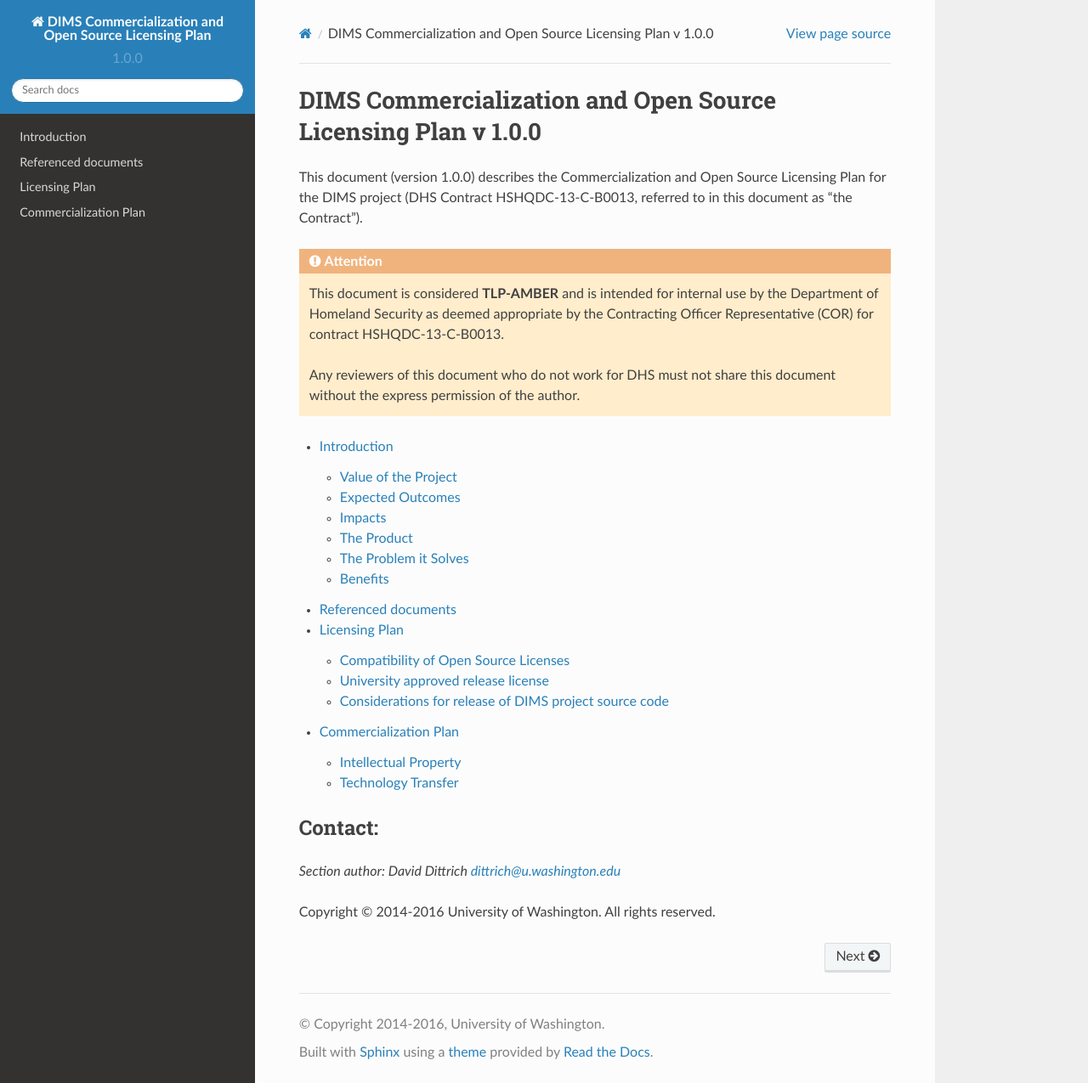
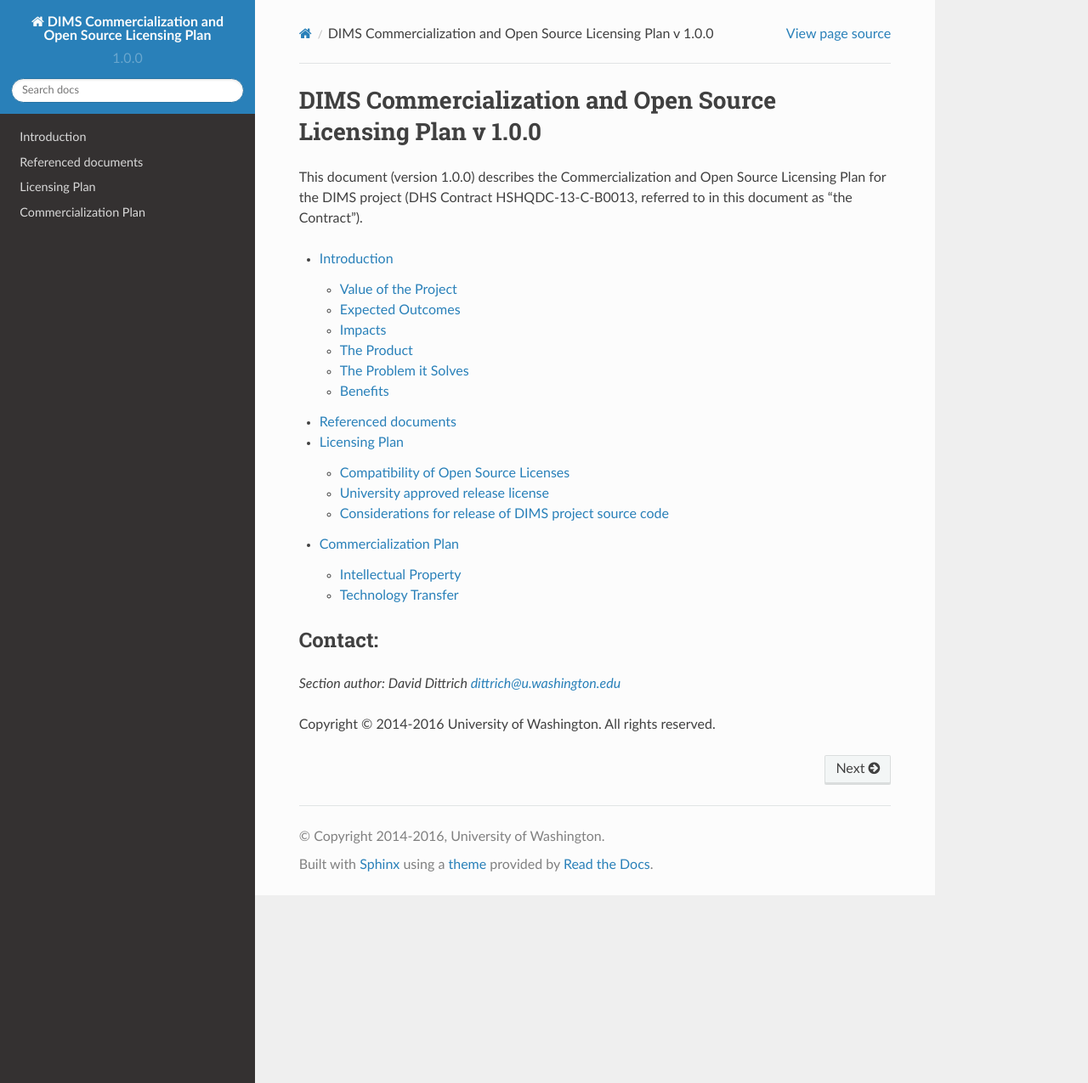
Before and after one commit to uw-dims/dims-swplan, a Sphinx documentation site: the page built from docs/source/index.rst, in a window 1280 px wide and 1275 px high. Shown: the whole window at 85% size. Built offline with Sphinx 7.4.7 and the Read the Docs theme 2.0.0, drawn with Linux system fonts in a browser that asks for light colours; pages that are not in the unit, such as notebooks, are missing from menus.

Commit message:
Remove distribution restriction text

```diff
--- a/docs/source/index.rst
+++ b/docs/source/index.rst
@@ -9,17 +9,6 @@
 This document (version |release|) describes the Commercialization
 and Open Source Licensing Plan for the DIMS project (DHS Contract
 HSHQDC-13-C-B0013, referred to in this document as "the Contract").
-
-.. attention::
-
-   This document is considered **TLP-AMBER** and is intended for internal use
-   by the Department of Homeland Security as deemed appropriate by the
-   Contracting Officer Representative (COR) for contract HSHQDC-13-C-B0013.
-
-   Any reviewers of this document who do not work for DHS must not share this
-   document without the express permission of the author.
-
-..
 
 .. toctree::
    :maxdepth: 2
```
